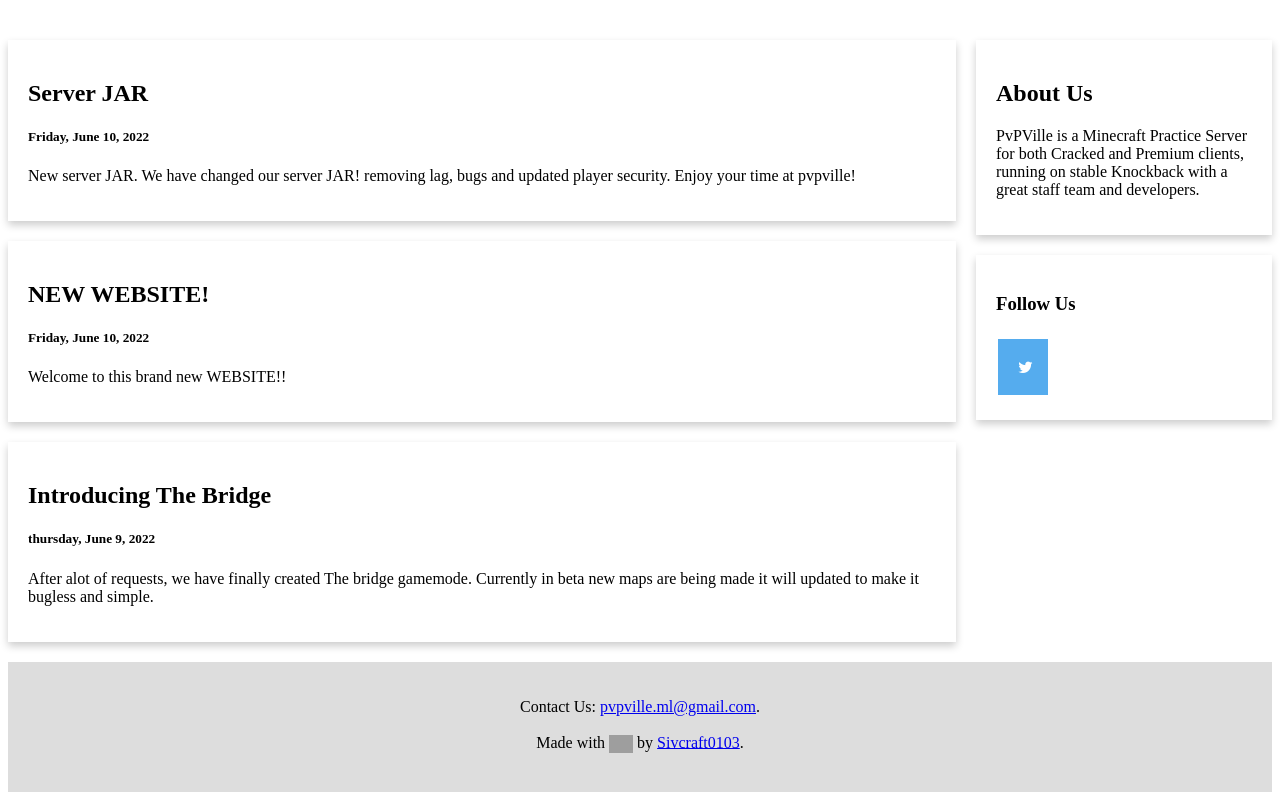
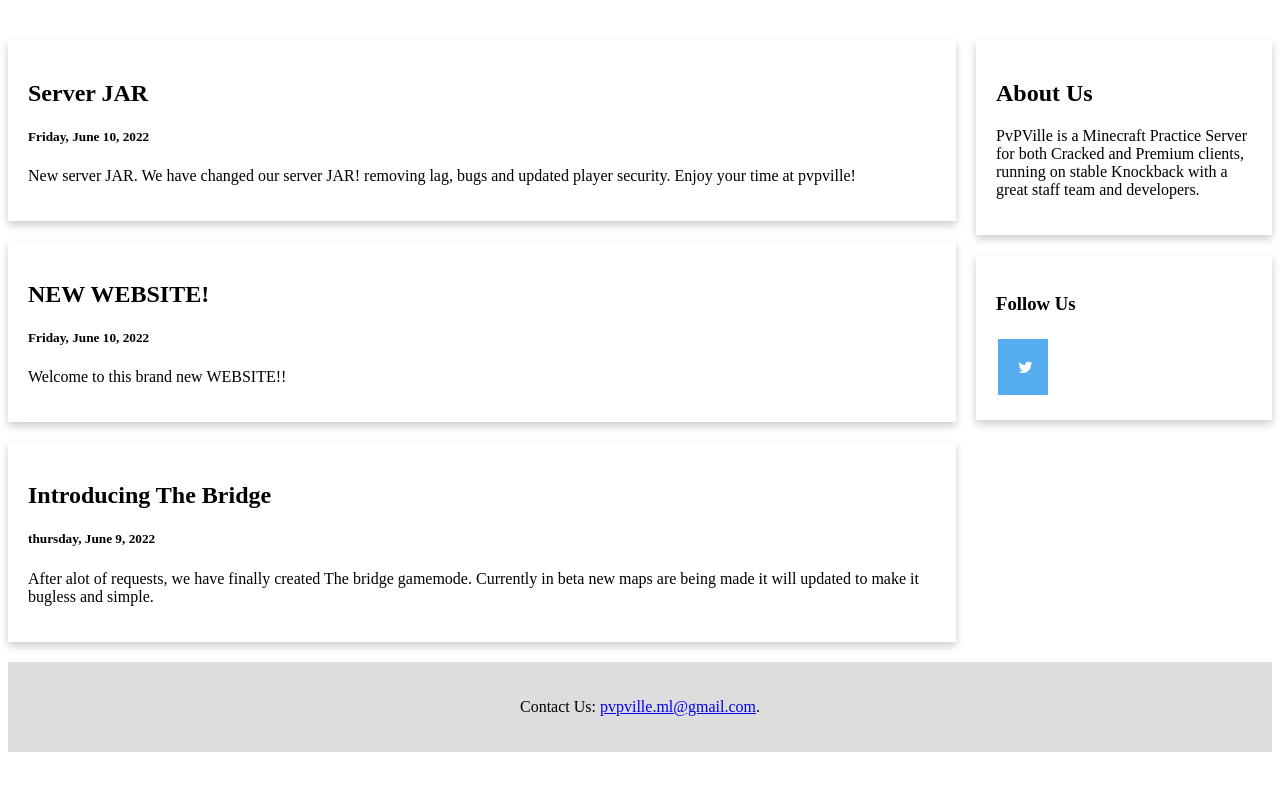
Before and after one commit to DaddySuff/pvpville.github.io, a plain HTML site: page home.html in a window 1280 px wide. Shown: the part 619-1419 px from the top of the page. After the commit the page ends 1379 px from the top, so only its background shows below. Drawn offline with Linux system fonts and the light colour scheme; grey boxes are pictures that could not be loaded; a web font is replaced by a local one.

Commit message:
Update home.html

```diff
--- a/home.html
+++ b/home.html
@@ -75,7 +75,6 @@
 
 <div class="footer">
   <p>Contact Us: <a href="mailto:pvpville.ml@gmail.com">pvpville.ml@gmail.com</a>.</p>
-  <p>Made with <i class="em em-hearts"></i> by <a href="https://www.spigotmc.org/members/sivcarft0103.373025/">Sivcraft0103</a>.</p>
 </div>
 
 
```
